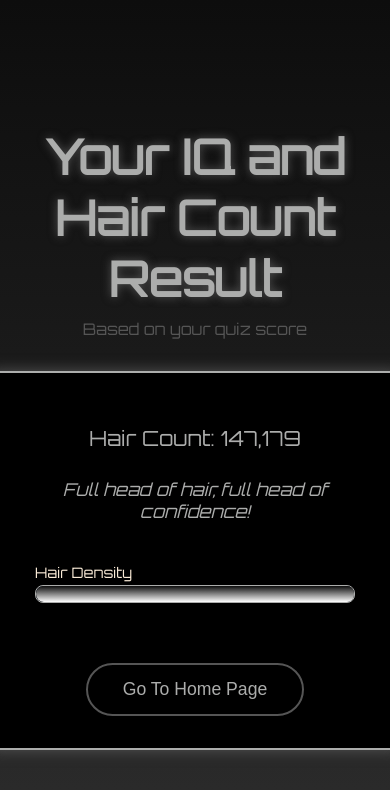
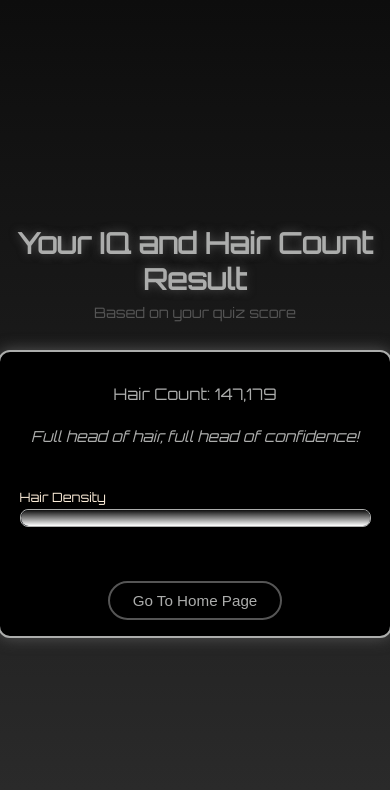
Before and after one commit to haniyasherine/useless-hairo, a plain HTML site: page result.html in a window 390 px wide. Drawn offline with Linux system fonts and the light colour scheme.

Commit message:
Update result.css

```diff
--- a/result.css
+++ b/result.css
@@ -1,8 +1,9 @@
-  @import url('https://fonts.googleapis.com/css2?family=Orbitron&display=swap');
+@import url('https://fonts.googleapis.com/css2?family=Orbitron&display=swap');
 
 body {
-  margin: 0; padding: 0;
-  background: linear-gradient(to bottom,#0d0d0d,#2c2c2c);
+  margin: 0;
+  padding: 0;
+  background: linear-gradient(to bottom, #0d0d0d, #2c2c2c);
   color: #acadac;
   font-family: 'Orbitron', monospace, sans-serif;
   display: flex;
@@ -57,7 +58,6 @@ small {
   text-align: left;
   font-size: 0.9rem;
   margin-bottom: 0.3em;
-
 }
 
 .bar {
@@ -72,7 +72,7 @@ small {
 
 .bar-fill {
   height: 100%;
-  background: linear-gradient(to bottom,#0d0d0d,#ffffff);
+  background: linear-gradient(to bottom, #0d0d0d, #ffffff);
   width: 0;
   border-radius: 8px 0 0 8px;
   transition: width 1.5s ease-in-out;
@@ -106,3 +106,61 @@ button:hover {
     opacity: 1;
   }
 }
+
+/* ========== Responsive Media Queries ========== */
+
+@media (max-width: 768px) {
+  h1 {
+    font-size: 2.2rem;
+  }
+
+  .result-box {
+    width: 90%;
+    padding: 1.5em 2em;
+  }
+
+  .data-line {
+    font-size: 1.1rem;
+  }
+
+  .advice {
+    font-size: 1rem;
+  }
+
+  button {
+    font-size: 1rem;
+    padding: 0.7em 1.8em;
+  }
+}
+
+@media (max-width: 480px) {
+  h1 {
+    font-size: 1.8rem;
+  }
+
+  small {
+    font-size: 0.9rem;
+  }
+
+  .result-box {
+    padding: 1em 1.2em;
+  }
+
+  .data-line {
+    font-size: 1rem;
+  }
+
+  .advice {
+    font-size: 0.95rem;
+    min-height: 2em;
+  }
+
+  .bar-label {
+    font-size: 0.8rem;
+  }
+
+  button {
+    font-size: 0.95rem;
+    padding: 0.6em 1.5em;
+  }
+}
```
